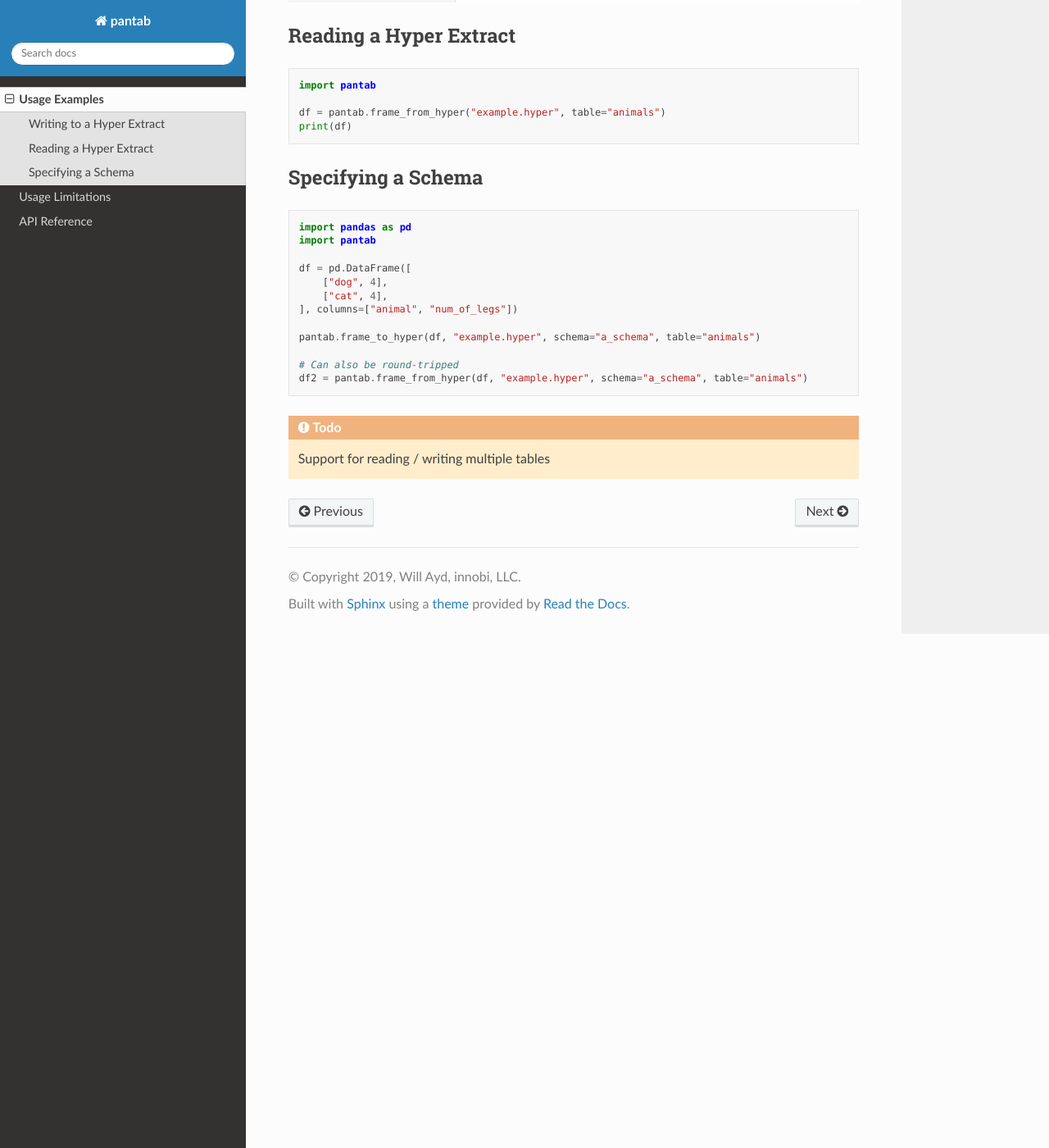
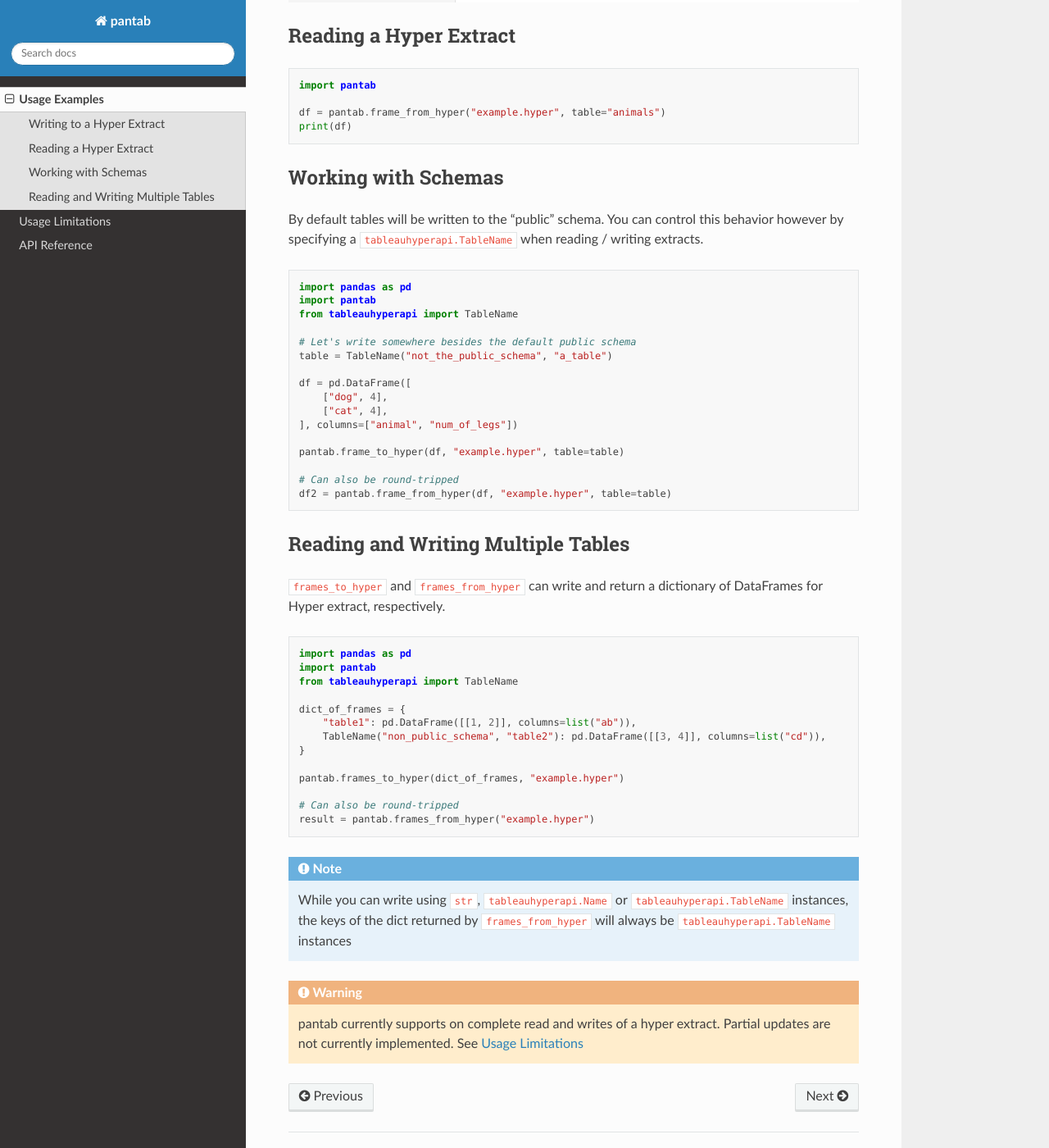
Before and after one commit to innobi/pantab, a Sphinx documentation site: the page built from doc/source/examples.rst, in a window 1280 px wide and 1400 px high, scrolled down 759 px. Shown: the whole window at 82% size. Built offline with Sphinx 7.4.7 and the Read the Docs theme 2.0.0, drawn with Linux system fonts in a browser that asks for light colours.

Commit message:
Updated documentation

```diff
--- a/doc/source/caveats.rst
+++ b/doc/source/caveats.rst
@@ -1,5 +1,11 @@
 Usage Limitations
 =================
+
+Partial Updates to Extracts
+---------------------------
+The API currently only supports complete read and writes of a Hyper extract. You can therefore not currently write only to say one table in an extract while preserving all others. Nor can you append rows to existing tables.
+
+As a workaround you can read the entire extract, make the updates you'd like to do in Python and then write the entire extract back. Depending on the size of your dataset this may not scale particularly well, but it is the best option until this functionality gets explicitly implemented.
 
 Missing Value Handling
 ----------------------
--- a/doc/source/examples.rst
+++ b/doc/source/examples.rst
@@ -30,24 +30,56 @@ Reading a Hyper Extract
    df = pantab.frame_from_hyper("example.hyper", table="animals")
    print(df)
 
-Specifying a Schema
--------------------
+Working with Schemas
+--------------------
+
+By default tables will be written to the "public" schema. You can control this behavior however by specifying a ``tableauhyperapi.TableName`` when reading / writing extracts.
 
 .. code-block:: python
 
    import pandas as pd
    import pantab
+   from tableauhyperapi import TableName
+
+   # Let's write somewhere besides the default public schema
+   table = TableName("not_the_public_schema", "a_table")
 
    df = pd.DataFrame([
        ["dog", 4],
        ["cat", 4],
    ], columns=["animal", "num_of_legs"])
 
-   pantab.frame_to_hyper(df, "example.hyper", schema="a_schema", table="animals")
+   pantab.frame_to_hyper(df, "example.hyper", table=table)
 
    # Can also be round-tripped
-   df2 = pantab.frame_from_hyper(df, "example.hyper", schema="a_schema", table="animals")
+   df2 = pantab.frame_from_hyper(df, "example.hyper", table=table)
 
-.. todo::
+Reading and Writing Multiple Tables
+-----------------------------------
 
-   Support for reading / writing multiple tables
+``frames_to_hyper`` and ``frames_from_hyper`` can write and return a dictionary of DataFrames for Hyper extract, respectively.
+
+.. code-block:: python
+
+   import pandas as pd
+   import pantab
+   from tableauhyperapi import TableName
+
+   dict_of_frames = {
+       "table1": pd.DataFrame([[1, 2]], columns=list("ab")),
+       TableName("non_public_schema", "table2"): pd.DataFrame([[3, 4]], columns=list("cd")),
+   }
+
+   pantab.frames_to_hyper(dict_of_frames, "example.hyper")
+
+   # Can also be round-tripped
+   result = pantab.frames_from_hyper("example.hyper")
+
+
+.. note::
+
+   While you can write using ``str``, ``tableauhyperapi.Name`` or ``tableauhyperapi.TableName`` instances, the keys of the dict returned by ``frames_from_hyper`` will always be ``tableauhyperapi.TableName`` instances
+
+.. warning::
+
+   pantab currently supports on complete read and writes of a hyper extract. Partial updates are not currently implemented. See :doc:`caveats`
```
